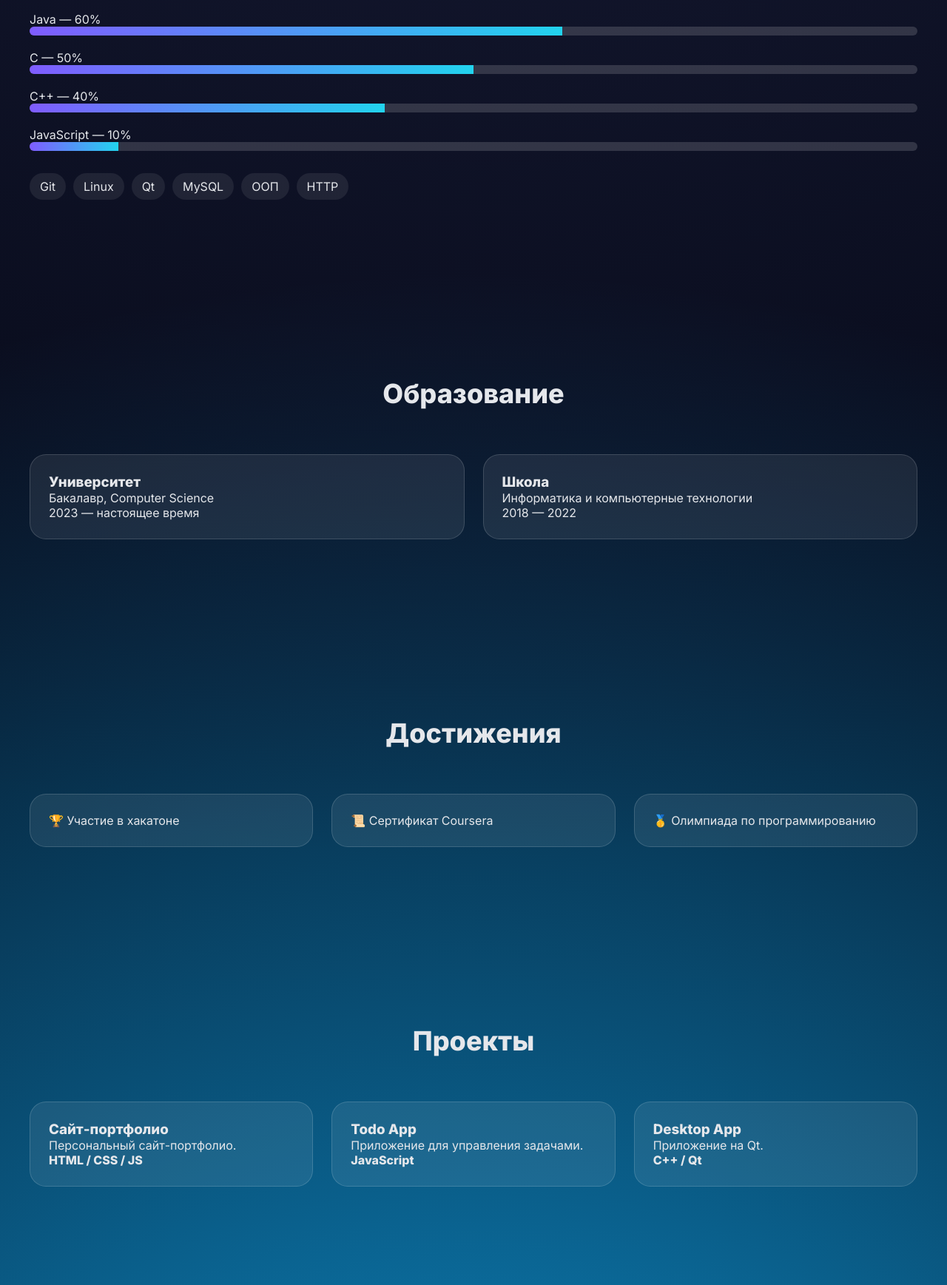
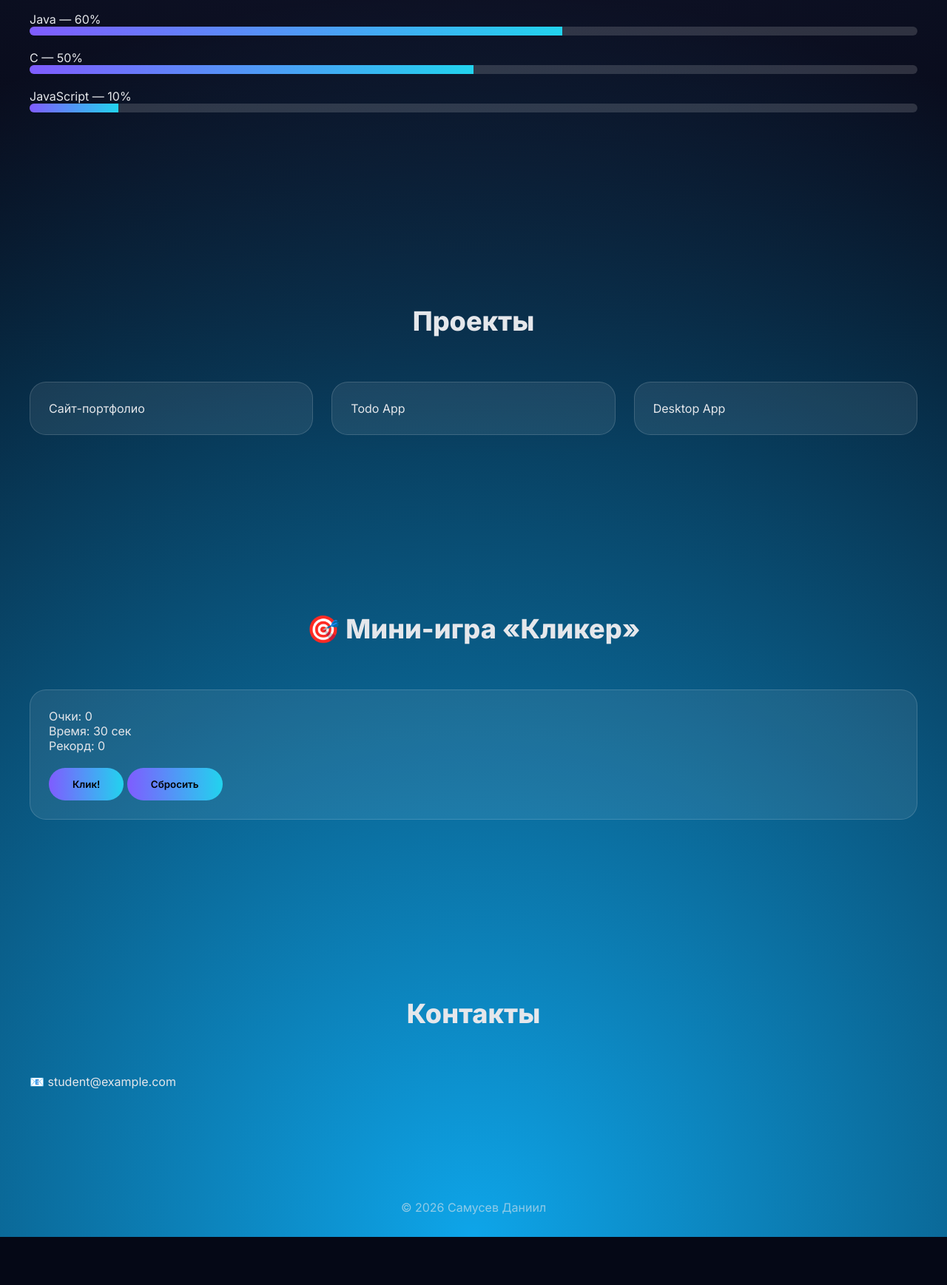
Before and after one commit to ahmedwengalbi/prac1htmlSD, a plain HTML site: page src/index.html in a window 1280 px wide. Shown: the part 1060-2797 px from the top of the page at 74% size. After the commit the page ends 2732 px from the top, so only its background shows below. Drawn offline with Linux system fonts and the light colour scheme.

Commit message:
Update index.html

```diff
--- a/src/index.html
+++ b/src/index.html
@@ -22,8 +22,6 @@
         <span class="dropbtn">Мини-игры ▾</span>
         <div class="dropdown-content">
           <a href="#clicker">🎯 Кликер</a>
-      <a href="#adventure">🗺️ Приключение</a>
-      <a href="#guess">🔢 Угадай число</a>
         </div>
       </li>
 
@@ -34,171 +32,70 @@
 
 <main>
 
-<!-- HERO -->
 <section id="home" class="hero">
   <div class="container">
     <div class="hero-text">
       <h1>Самусев Даниил</h1>
       <p class="typing"></p>
-
-      <p>
-        Я студент и начинающий разработчик, интересующийся веб-технологиями,
-        desktop-разработкой и алгоритмами.
-      </p>
-
-      <p>
-        Люблю создавать современные интерфейсы и постоянно развиваюсь в IT.
-      </p>
-
+      <p>Я студент и начинающий разработчик, интересующийся веб-технологиями.</p>
       <a href="#contacts" class="btn">Связаться со мной</a>
     </div>
-
     <div class="hero-image">
       <img src="images/avatar.png" alt="Аватар">
     </div>
   </div>
 </section>
 
-<!-- SKILLS -->
 <section id="skills">
   <div class="container">
     <h2>Навыки</h2>
 
-    <div class="skill">
-      <span>Python — 70%</span>
-      <div class="bar"><div style="width:70%"></div></div>
-    </div>
-
-    <div class="skill">
-      <span>Java — 60%</span>
-      <div class="bar"><div style="width:60%"></div></div>
-    </div>
-
-    <div class="skill">
-      <span>C — 50%</span>
-      <div class="bar"><div style="width:50%"></div></div>
-    </div>
-
-    <div class="skill">
-      <span>C++ — 40%</span>
-      <div class="bar"><div style="width:40%"></div></div>
-    </div>
-
-    <div class="skill">
-      <span>JavaScript — 10%</span>
-      <div class="bar"><div style="width:10%"></div></div>
-    </div>
-
-    <ul class="tags">
-      <li>Git</li>
-      <li>Linux</li>
-      <li>Qt</li>
-      <li>MySQL</li>
-      <li>ООП</li>
-      <li>HTTP</li>
-    </ul>
+    <div class="skill"><span>Python — 70%</span><div class="bar"><div style="width:70%"></div></div></div>
+    <div class="skill"><span>Java — 60%</span><div class="bar"><div style="width:60%"></div></div></div>
+    <div class="skill"><span>C — 50%</span><div class="bar"><div style="width:50%"></div></div></div>
+    <div class="skill"><span>JavaScript — 10%</span><div class="bar"><div style="width:10%"></div></div></div>
   </div>
 </section>
 
-<!-- EDUCATION -->
-<section id="education">
+<section id="projects">
   <div class="container">
-    <h2>Образование</h2>
-
+    <h2>Проекты</h2>
     <div class="cards">
-      <div class="card">
-        <h3>Университет</h3>
-        <p>Бакалавр, Computer Science</p>
-        <p>2023 — настоящее время</p>
-      </div>
-
-      <div class="card">
-        <h3>Школа</h3>
-        <p>Информатика и компьютерные технологии</p>
-        <p>2018 — 2022</p>
-      </div>
+      <div class="card">Сайт-портфолио</div>
+      <div class="card">Todo App</div>
+      <div class="card">Desktop App</div>
     </div>
   </div>
 </section>
 
-<!-- ACHIEVEMENTS -->
-<section id="achievements">
+<!-- 🎯 CLICKER -->
+<section id="clicker">
   <div class="container">
-    <h2>Достижения</h2>
+    <h2>🎯 Мини-игра «Кликер»</h2>
 
-    <div class="cards">
-      <div class="card">🏆 Участие в хакатоне</div>
-      <div class="card">📜 Сертификат Coursera</div>
-      <div class="card">🥇 Олимпиада по программированию</div>
+    <div class="card clicker-card">
+      <p>Очки: <span id="score">0</span></p>
+      <p>Время: <span id="time">30</span> сек</p>
+      <p>Рекорд: <span id="record">0</span></p>
+
+      <button id="clickBtn" class="btn">Клик!</button>
+      <button id="resetBtn">Сбросить</button>
+
+      <p id="clickerMessage"></p>
     </div>
   </div>
 </section>
 
-<!-- PROJECTS -->
-<section id="projects">
-  <div class="container">
-    <h2>Проекты</h2>
-
-    <div class="cards">
-      <div class="card">
-        <h3>Сайт-портфолио</h3>
-        <p>Персональный сайт-портфолио.</p>
-        <p><strong>HTML / CSS / JS</strong></p>
-      </div>
-
-      <div class="card">
-        <h3>Todo App</h3>
-        <p>Приложение для управления задачами.</p>
-        <p><strong>JavaScript</strong></p>
-      </div>
-
-      <div class="card">
-        <h3>Desktop App</h3>
-        <p>Приложение на Qt.</p>
-        <p><strong>C++ / Qt</strong></p>
-      </div>
-    </div>
-  </div>
-</section>
-
-<!-- CONTACTS -->
 <section id="contacts">
   <div class="container">
     <h2>Контакты</h2>
-
-    <div class="contacts-grid">
-      <div class="contact-box">
-        <h3>Связаться со мной</h3>
-
-        <form id="contactForm">
-          <input type="text" placeholder="Ваше имя" required>
-          <input type="email" placeholder="Email" required>
-          <textarea rows="5" placeholder="Сообщение" required></textarea>
-          <button type="submit">Отправить</button>
-          <span id="formStatus"></span>
-        </form>
-      </div>
-
-      <div class="contact-box">
-        <h3>Контактная информация</h3>
     <p>📧 student@example.com</p>
-        <p>📍 Павлодар, Казахстан</p>
-
-        <div class="socials">
-          <a href="#">GitHub</a>
-          <a href="#">Telegram</a>
-          <a href="#">HackerRank</a>
-        </div>
-      </div>
-    </div>
   </div>
 </section>
 
 </main>
 
-<footer>
-  © 2026 Самусев Даниил
-</footer>
+<footer>© 2026 Самусев Даниил</footer>
 
 <script src="js/script.js"></script>
 </body>
```
Lines whose indentation alone changed are shown as unchanged.
